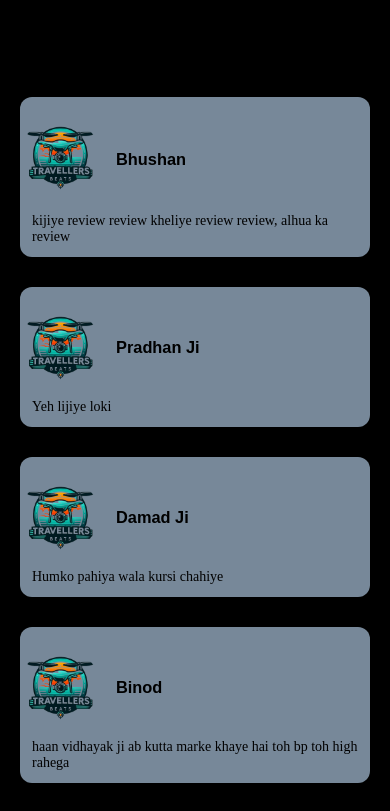
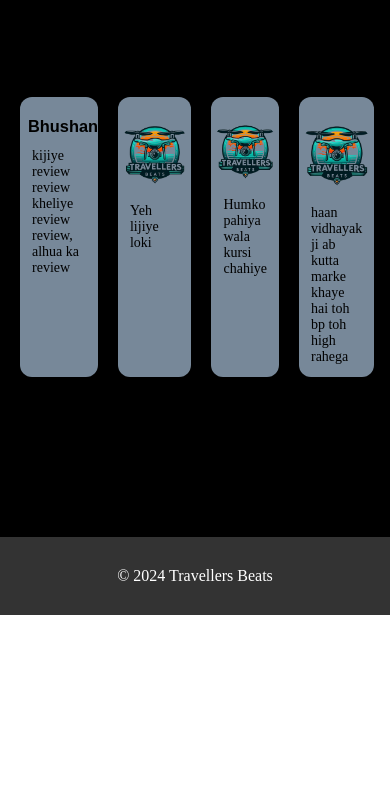
Before and after one commit to YashuwantaBungrung/testing-travellers-beats-responsive, a plain HTML site: page index.html in a window 390 px wide. Shown: the part 8813-9624 px from the top of the page. After the commit the page ends 9428 px from the top, so only its background shows below. Drawn offline with Linux system fonts and the light colour scheme.

Commit message:
fixing responsiveness again

```diff
--- a/style.css
+++ b/style.css
@@ -267,11 +267,12 @@ button:hover {
 }
 
 .reviews-grid {
+    position: relative;
     display: grid;
-    grid-template-columns: 1fr;
+    grid-template-columns: 1fr 1fr 1fr 1fr;
     background-color: black;
     padding: 0 20px 160px;
-    row-gap: 30px;
+    column-gap: 20px;
 }
 
 .review-grid {
@@ -297,7 +298,7 @@ button:hover {
 .review-flex .username {
     font-family: arial;
     color: black;
-    padding-left: 16px;
+    padding-left: 8px;
 }
 
 footer {
@@ -342,5 +343,6 @@ footer {
     .reviews-grid {
         grid-template-columns: 1fr 1fr 1fr 1fr;
         column-gap: 30px;
+        position: relative;
     }
 }
```
